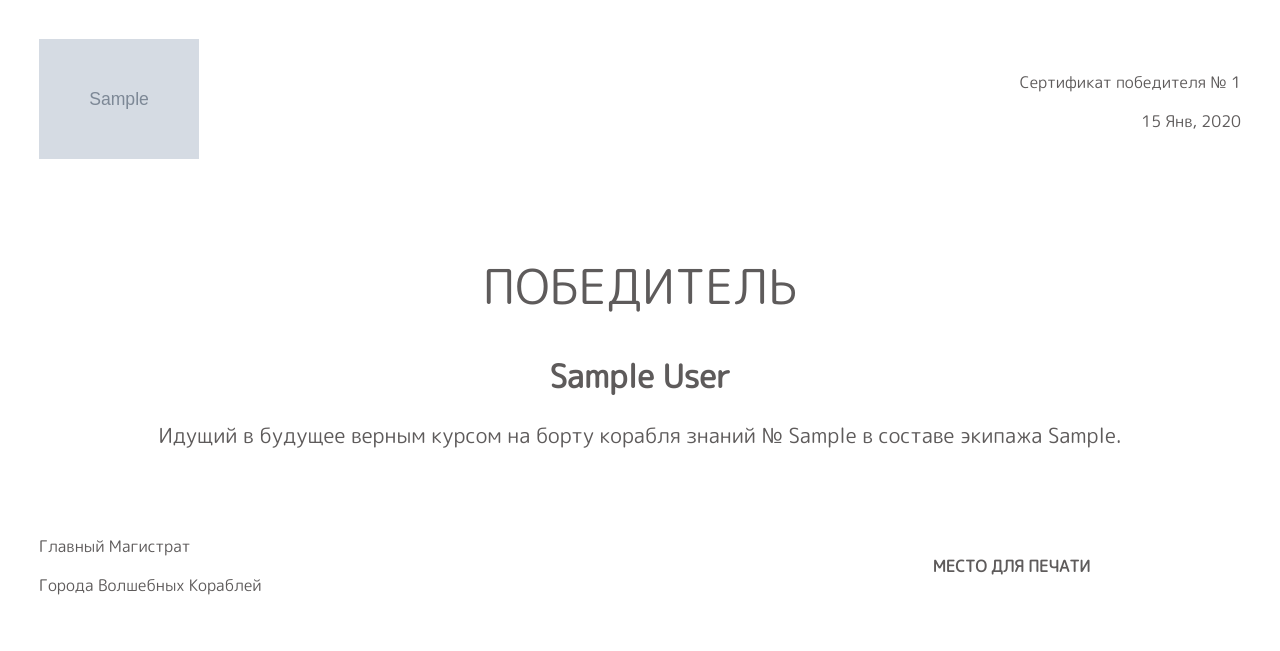
After one commit to Marakuyaspb/flot_quiz, a Django app: template BACK_DJ/magicflot/templates/magicflot/pdf.html in a window 1280 px wide. The commit adds this page. Shown: the top 651 px of the page. Run offline with Django 4.2, Linux system fonts and the light colour scheme; tables that the repository leaves empty hold one stand-in row (values such as "Sample post"); the template is opened without the code that fills it: values that come from a table or form of the project are taken from there, most other values are stand-ins (such as "Sample title", 1, 10 or a date in 2020); grey boxes marked "Sample" are stand-in pictures; parts of the project's set-up code (start-up, migrations or seed data) failed here and were passed over.

Commit message:
create PDF for winner

```diff
--- a/BACK_DJ/HelloDjango/settings.py
+++ b/BACK_DJ/HelloDjango/settings.py
@@ -31,7 +31,6 @@ INSTALLED_APPS = [
     'django.contrib.staticfiles',
 
     'magicflot.apps.MagicflotConfig',
-
     ]
 
 MIDDLEWARE = [
--- a/BACK_DJ/HelloDjango/urls.py
+++ b/BACK_DJ/HelloDjango/urls.py
@@ -11,6 +11,7 @@ urlpatterns = [
     path('', views.index, name = 'index'),
     path('about/', views.about, name = 'about'),
     path('gallery/', views.gallery, name = 'gallery'),
-    path('game/', views.game, name = 'game')
-    # path('magicflot/', include('magicflot.urls', namespace='magicflot'))
+    path('game/', views.game, name = 'game'),
+    path('get_win_sert/', views.get_win_sert, name='get_win_sert'),
+    path('download_pdf/<int:pk>/', views.download_pdf, name='download_pdf'),
 ]
--- a/BACK_DJ/magicflot/models.py
+++ b/BACK_DJ/magicflot/models.py
@@ -1,5 +1,6 @@
 from django.db import models
 from django.conf import settings
+from django.utils import timezone
 
 
 # QUESTIONS
@@ -49,8 +50,10 @@ class Winner (models.Model):
 	id = models.AutoField(primary_key=True)
 	first_name = models.CharField(max_length=30, verbose_name = 'Имя')
 	last_name = models.CharField(max_length=30, verbose_name = 'Фамилия')
-	school = models.CharField(max_length=30, verbose_name = 'Школа')
+	school = models.CharField(max_length=30, verbose_name = 'Школа №')
 	the_class = models.CharField(max_length=30, verbose_name = 'Класс')
+	create = models.DateTimeField(default=timezone.now)
+
 
 	class Meta:
 		ordering = ['last_name']
--- a/BACK_DJ/magicflot/templates/magicflot/base.html
+++ b/BACK_DJ/magicflot/templates/magicflot/base.html
@@ -18,7 +18,7 @@
 
 <nav class="navbar navbar-expand-lg navbar-dark gradient_bg" >
   <div class="container-fluid">
-    <a class="navbar-brand pe-3" href="https://%D0%B3%D0%BE%D1%80%D0%BE%D0%B4%D0%B2%D0%BE%D0%BB%D1%88%D0%B5%D0%B1%D0%BD%D1%8B%D1%85%D0%BA%D0%BE%D1%80%D0%B0%D0%B1%D0%BB%D0%B5%D0%B9.%D1%80%D1%84/">
+    <a class="navbar-brand" href="https://%D0%B3%D0%BE%D1%80%D0%BE%D0%B4%D0%B2%D0%BE%D0%BB%D1%88%D0%B5%D0%B1%D0%BD%D1%8B%D1%85%D0%BA%D0%BE%D1%80%D0%B0%D0%B1%D0%BB%D0%B5%D0%B9.%D1%80%D1%84/">
     <img src='{% static "logo.png" %}'>
     </a>
 
--- /dev/null
+++ b/BACK_DJ/magicflot/templates/magicflot/pdf.html
@@ -0,0 +1,133 @@
+<!doctype html>
+<html lang="en">
+<head>
+    <meta name="viewport" content="width=device-width, initial-scale=1.0">
+    <meta http-equiv="Content-Type" content="text/html; charset=UTF-8">
+
+    <link rel="preconnect" href="https://fonts.gstatic.com" crossorigin>
+    <link href="https://fonts.googleapis.com/css2?family=M+PLUS+Rounded+1c&family=Montserrat:ital,wght@0,100..900;1,100..900&display=swap" rel="stylesheet">
+
+    <title>Сертификат победителя</title>
+    <style media="all" type="text/css">
+
+      body {
+        color: #5E5B5B;
+        font-family: "M PLUS Rounded 1c", sans-serif;
+        font-weight: 400;
+        font-style: normal;
+        margin: 0;
+        padding: 2em;
+      }
+
+
+      h2, h3, h4 {
+        color: #5E5B5B;
+      }
+      h1{
+        color: #5E5B5B;
+        /* background: -webkit-linear-gradient(30deg, rgba(20, 16, 49), rgba(49,62,79), rgba(218,155,81), rgba(138,93,41));
+        -webkit-background-clip: text;
+        -webkit-text-fill-color: transparent;*/
+        font-size: 3em;
+        font-weight: 550;
+      }
+      h2{
+        font-size: 2em;
+      }
+      .winner_about{
+        font-size: 1.3em;
+        line-height: .9;
+      }
+      table {
+        border-collapse: separate;
+        mso-table-lspace: 0pt;
+        mso-table-rspace: 0pt;
+        width: 100%;
+      }
+      td {
+        padding: 5px;
+      }
+
+      .right{
+        text-align: right!important;
+      }
+      .left{
+        text-align: left!important;
+      }
+      .center{
+        text-align: center!important;
+      }
+      .no_border{
+        border: none;
+      }
+      .center{
+        margin-left: auto;
+        margin-right: auto;
+      }
+      .logo{
+        max-width: 10em;
+      }
+      hr{
+        color: #5E5B5B;
+      }
+    </style>
+</head>
+
+<body>
+
+<div class=''>
+
+  <table class='no_border'>
+    <thead></thead>
+    <tbody>
+      <tr>
+        <td class='left no_border'>
+
+          <img class='logo' src='{{ logo_url }}'>
+
+        </td>
+        <td class='right no_border'>
+          <p>Сертификат победителя № {{ winner.id }}</p>
+          <p>{{ winner.create|date:"d M, Y" }}</p>
+        </td>
+      </tr>
+    </tbody>
+  </table>
+
+  <br> <br>
+
+  <center>
+
+    <h1>ПОБЕДИТЕЛЬ</h1>
+    <h2>{{ winner.first_name }} {{ winner.last_name }}</h2>
+
+    <p class='winner_about'>
+  Идущий в будущее верным курсом на борту корабля знаний № {{ winner.school }} в составе экипажа {{ winner.the_class }}.
+    </p>
+
+  </center>
+
+  <br>  <br>
+  <table class='no_border'>
+    <thead></thead>
+    <tbody>
+      <tr>
+        <td class='left no_border'>
+          <p>Главный Магистрат</p>
+          <p>Города Волшебных Кораблей</p>
+        </td>
+        <td class='no_border'></td>
+        <td class='no_border'></td>
+        <td class='no_border'></td>
+        <td class='no_border center'>
+          <p>
+          <strong>МЕСТО ДЛЯ ПЕЧАТИ</strong>
+        </td>
+      </tr>
+    </tbody>
+  </table>
+
+</div>
+
+</body>
+</html>
```
Also changed, not shown: BACK_DJ/magicflot/forms.py (added, +7 -0 lines), BACK_DJ/magicflot/templates/magicflot/game.html (+4 -5 lines), BACK_DJ/magicflot/templates/magicflot/get_win_sert.html (added, +44 -0 lines), BACK_DJ/magicflot/urls.py (+9 -7 lines), BACK_DJ/magicflot/views.py (+40 -12 lines), BACK_DJ/magicflot/migrations/0006_alter_question_answer_2_alter_question_answer_3_and_more.py (added), BACK_DJ/magicflot/migrations/0007_winner_created_alter_winner_school.py (added), BACK_DJ/magicflot/migrations/0008_remove_winner_created.py (added), BACK_DJ/magicflot/migrations/0009_winner_created.py (added), BACK_DJ/magicflot/migrations/0010_alter_winner_created.py (added), logo_blue.png (added), logo_blue.svg (added), 1 other file.
